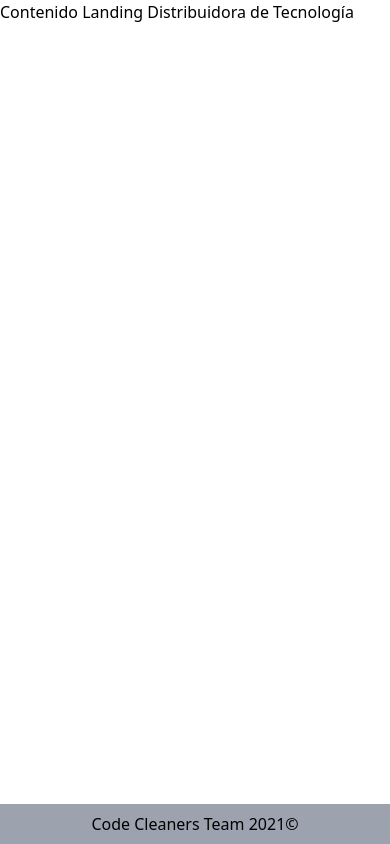
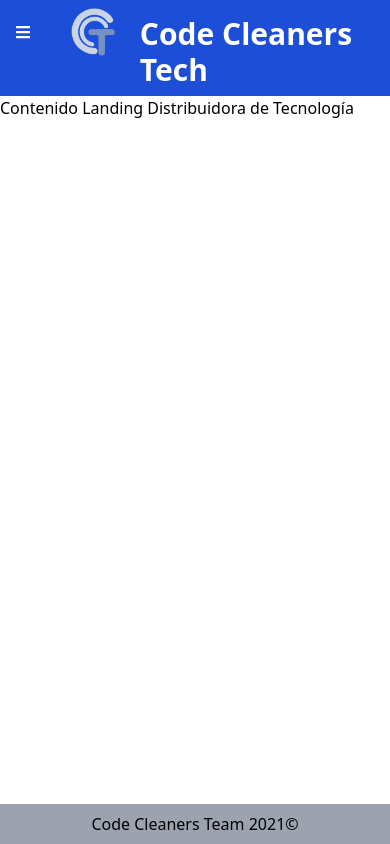
Before and after one commit to codecleanersteam/ProyectoCiclo3, a React (Create React App) app: page / in a window 390 px wide. Built offline with nearby package versions, Linux system fonts and the light colour scheme.

Commit message:
Se agrega menú desplegable en la pagina principal

```diff
--- /dev/null
+++ b/src/components/Menu.jsx
@@ -0,0 +1,72 @@
+import React, { useState } from 'react';
+import { Link } from 'react-router-dom'; import DarkModeSwitch from "./DarkModeSwitch";
+import { FontAwesomeIcon } from "@fortawesome/react-fontawesome";
+import {
+    faFileInvoiceDollar,
+    faMobileAlt,
+    faUsers,
+    faUser,
+    faSignOutAlt,
+    faSun,
+    faMoon,
+    faBars,
+} from "@fortawesome/free-solid-svg-icons";
+import { useDarkMode } from "context/darkMode";
+import useActiveRoute from "hooks/useActiveRoute";
+import LogoSmall from './LogoSmall';
+
+const Menu = () => {
+    const { darkMode } = useDarkMode();
+    const [mostrarMenu, setMostrarMenu] = useState(false);
+    return (
+        <div
+            className='bg-blue-700 lg:hidden'
+            onClick={() => {
+                setMostrarMenu(!mostrarMenu);
+            }}
+        >
+            <div className="flex flex-row my-2">
+                <FontAwesomeIcon
+                    className="text-white mx-4 my-4 lg:hidden"
+                    icon={faBars}
+                ></FontAwesomeIcon>
+                <div className="w-1/4 md:w-1/2 flex text-right">
+                    <LogoSmall/>
+                </div>
+                <div className="w-2/3 text-3xl text-white pt-2 font-bold text-left">Code Cleaners Tech</div>
+            </div>
+
+            {mostrarMenu && (
+                <ul className={`bg-blue-500 items-center  bg-${darkMode ? "blue-600" : "blue-500"}`}>
+                    <ResponsiveRoute icono={faMobileAlt} ruta={"/products"} nombre={"Administrador de Productos"} />
+                    <ResponsiveRoute icono={faFileInvoiceDollar} ruta={"/sale"} nombre={"Administrador de Ventas"} />
+                    <ResponsiveRoute icono={faUsers} ruta={"/user"} nombre={"Administrador de Usuarios"} />
+                    <DarkModeSwitch estilo={`pl-3 flex flex-row p-2 text-white text-xl md:text-2xl`} icono={darkMode ? faSun : faMoon} />
+                    <ResponsiveRoute icono={faUser} ruta={"/profile"} nombre={"Mi Cuenta"} />
+                    <ResponsiveRoute icono={faSignOutAlt} ruta={"/login"} nombre={"Salir"} />
+                </ul>
+            )}
+        </div>
+    );
+};
+
+const ResponsiveRoute = ({ ruta, nombre, icono }) => {
+    const isActive = useActiveRoute(ruta);
+    return (
+        <Link to={ruta}>
+            <li className={`flex flex-row text-xl md:text-2xl text-white p-2 bg-${isActive ? "blue-900" : "blue-500"}`}>
+                <div className="flex flex-row py-1">
+                    <FontAwesomeIcon
+                        className="flex"
+                        icon={icono}
+                    ></FontAwesomeIcon>
+                </div>
+                <div className="pl-4">
+                    {nombre}
+                </div>
+            </li>
+        </Link>
+    );
+};
+
+export default Menu;
--- a/src/layouts/Public.jsx
+++ b/src/layouts/Public.jsx
@@ -1,5 +1,6 @@
 import Footer from "components/Footer";
 import Navbar from "components/Navbar";
+import Menu from "components/Menu";
 import React from "react";
 
 const Public = ({ children }) => {
@@ -7,6 +8,7 @@ const Public = ({ children }) => {
     // Los contenidos se van a mostrar
     <div className="flex flex-col justify-between h-screen">
       <Navbar/>
+      <Menu />
         <main className="h-full overflow-y-scroll bg-gray-100">{children}</main>
       <Footer/>
     </div>
```
